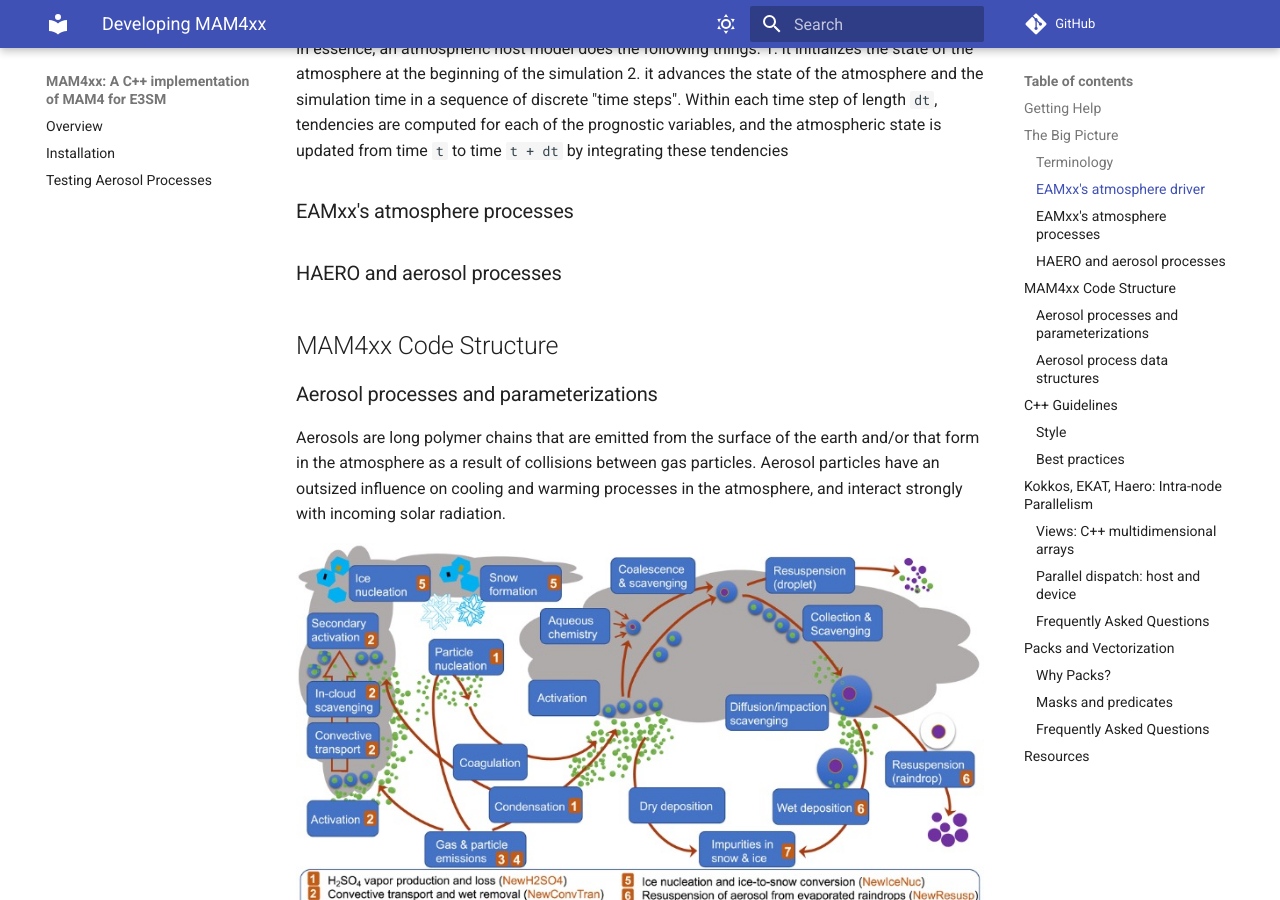
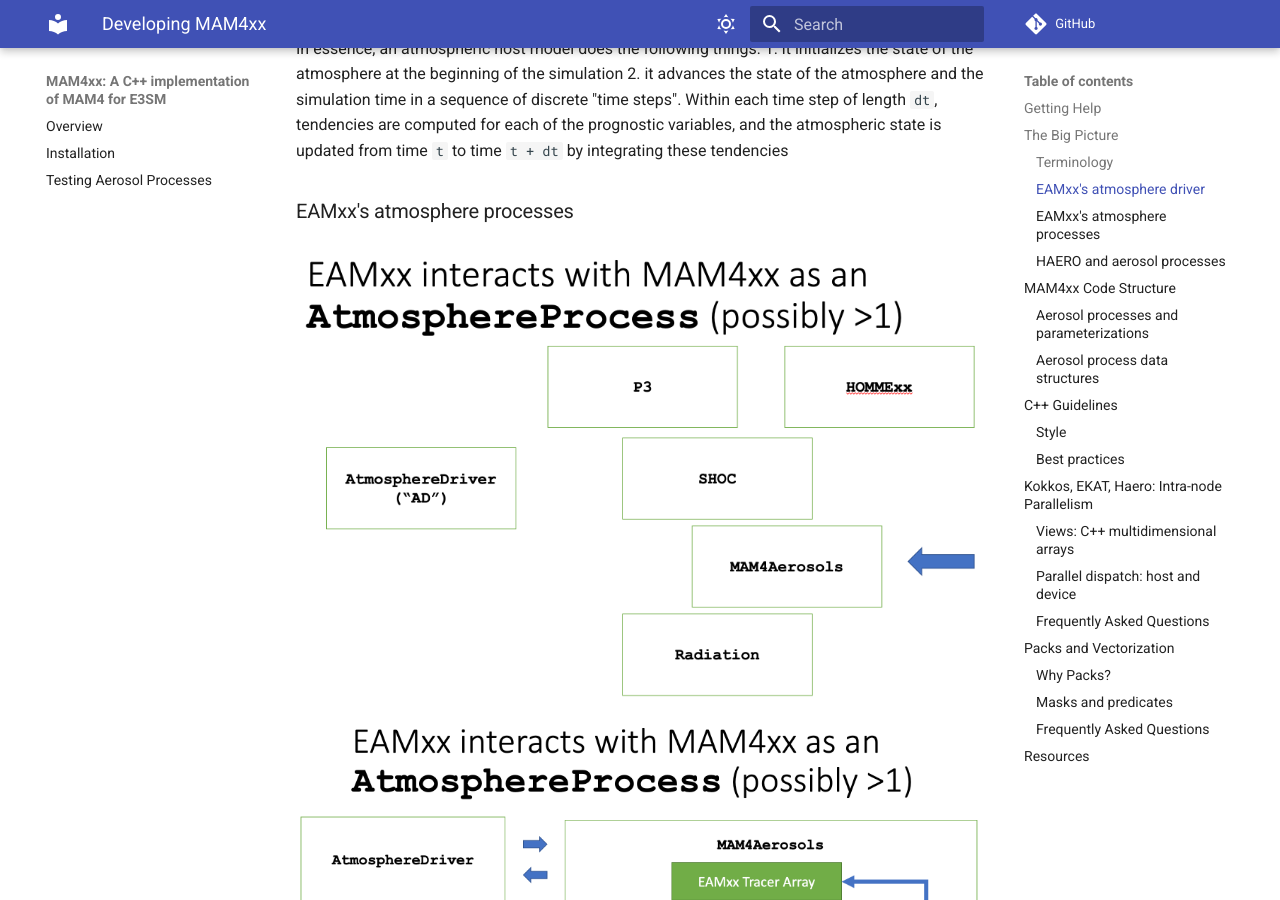
Before and after one commit to eagles-project/mam4xx, an MkDocs documentation site: the page built from docs/development.md, in a window 1280 px wide and 900 px high, scrolled down 1888 px. Built offline with MkDocs 1.6.1 and Material for MkDocs 9.7.7, drawn with Linux system fonts in a browser that asks for light colours; comment, search, counter and statistics services are not loaded.

Commit message:
Added a couple more figs.

```diff
--- a/docs/development.md
+++ b/docs/development.md
@@ -86,6 +86,11 @@ In essence, an atmospheric host model does the following things:
    is updated from time `t` to time `t + dt` by integrating these tendencies
 
 ### EAMxx's atmosphere processes
+
+![EAMxx's atmosphere processes and our addition(s)](figures/eamxx_atm_procs.png)
+
+![The innards of an aerosol atmosphere process](figures/aero_atm_proc.png)
+
 ### HAERO and aerosol processes
 
 ## MAM4xx Code Structure
```
Also changed, not shown: docs/figures/aero_atm_proc.png (added), docs/figures/eamxx_atm_procs.png (added).
